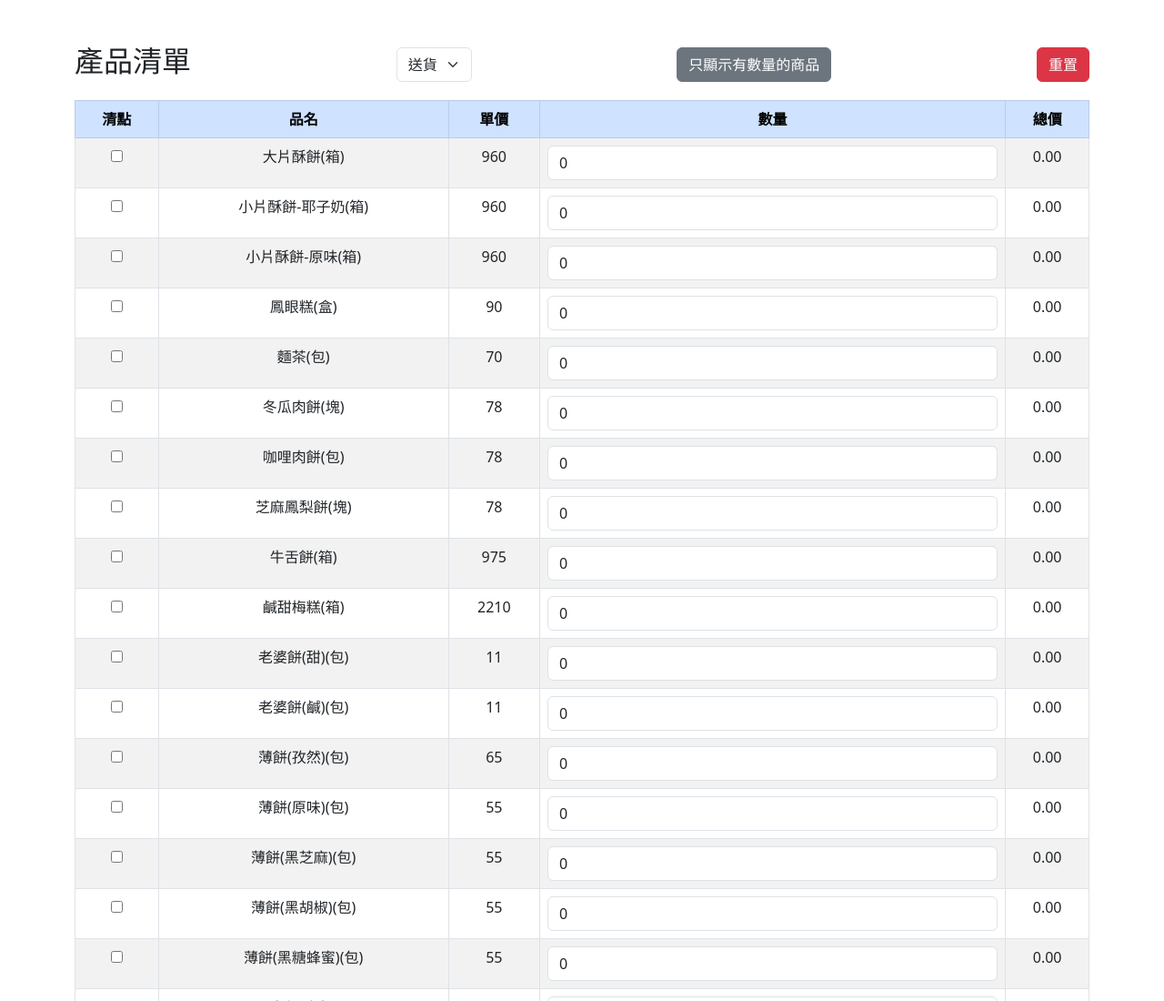
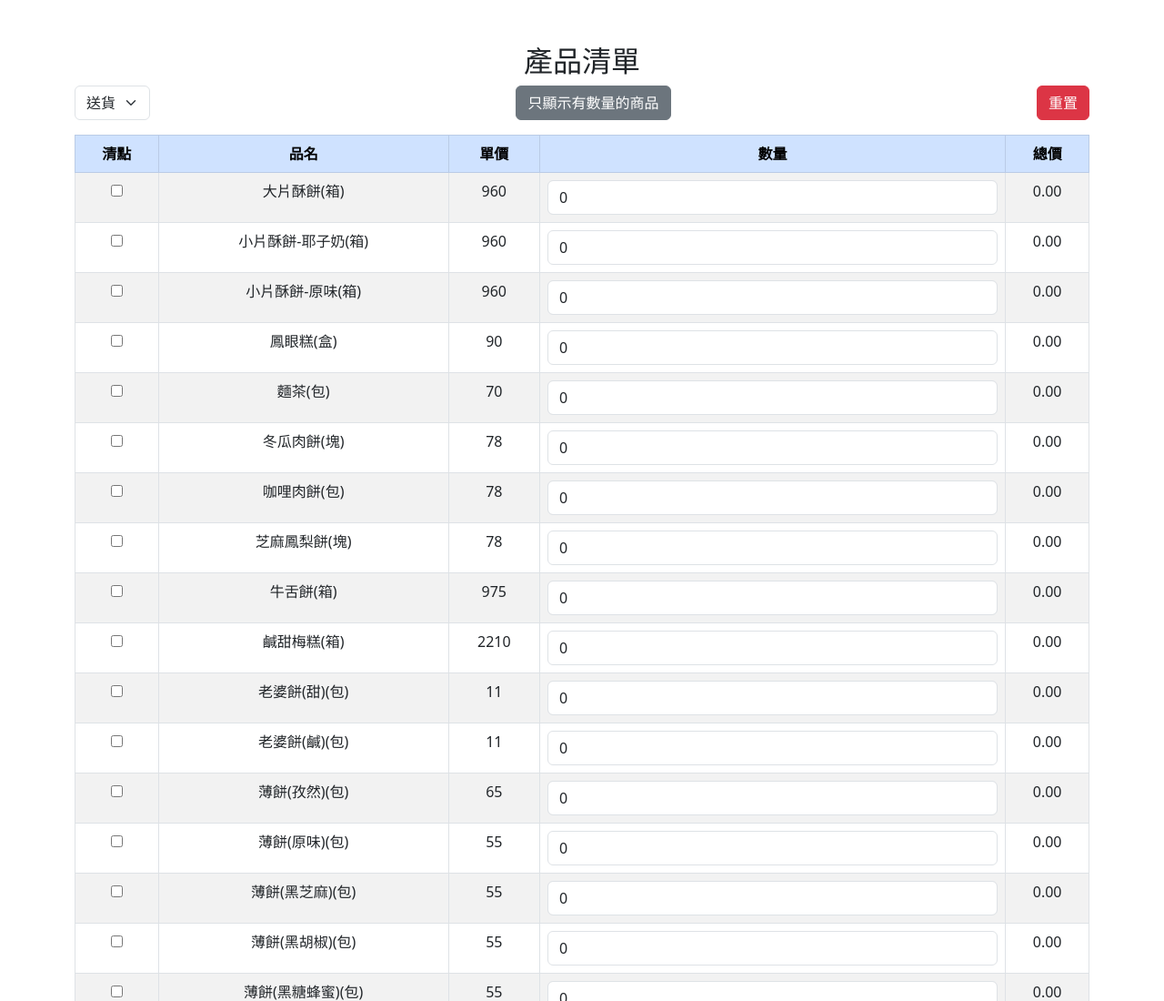
Before and after one commit to Stanley870912/Product, a plain HTML site: page index.html in a window 1280 px wide. Shown: the top 1100 px of the page at 91% size. Drawn offline with nearby package versions, Linux system fonts and the light colour scheme.

Commit message:
調整版面

```diff
--- a/index.html
+++ b/index.html
@@ -3,14 +3,14 @@
 <head>
   <meta charset="UTF-8" />
   <meta name="viewport" content="width=device-width, initial-scale=1.0"/>
-  <title>送貨價格試算表</title>
+  <title>價格試算表</title>
   <script defer src="https://cdn.jsdelivr.net/npm/alpinejs@3.x.x/dist/cdn.min.js"></script>
   <link href="https://cdn.jsdelivr.net/npm/bootstrap@5.3.0/dist/css/bootstrap.min.css" rel="stylesheet"/>
 </head>
 <body>
   <div class="container my-5" x-data="productApp()" x-init="init()">
+    <h2 class="text-center">產品清單</h2>
     <div class="d-flex justify-content-between align-items-center mb-3 flex-wrap gap-2">
-      <h2>產品清單</h2>
 
       <!-- 選擇資料來源 -->
       <select class="form-select w-auto" x-model="currentSource" @change="loadData()" title="選擇資料來源">
```
